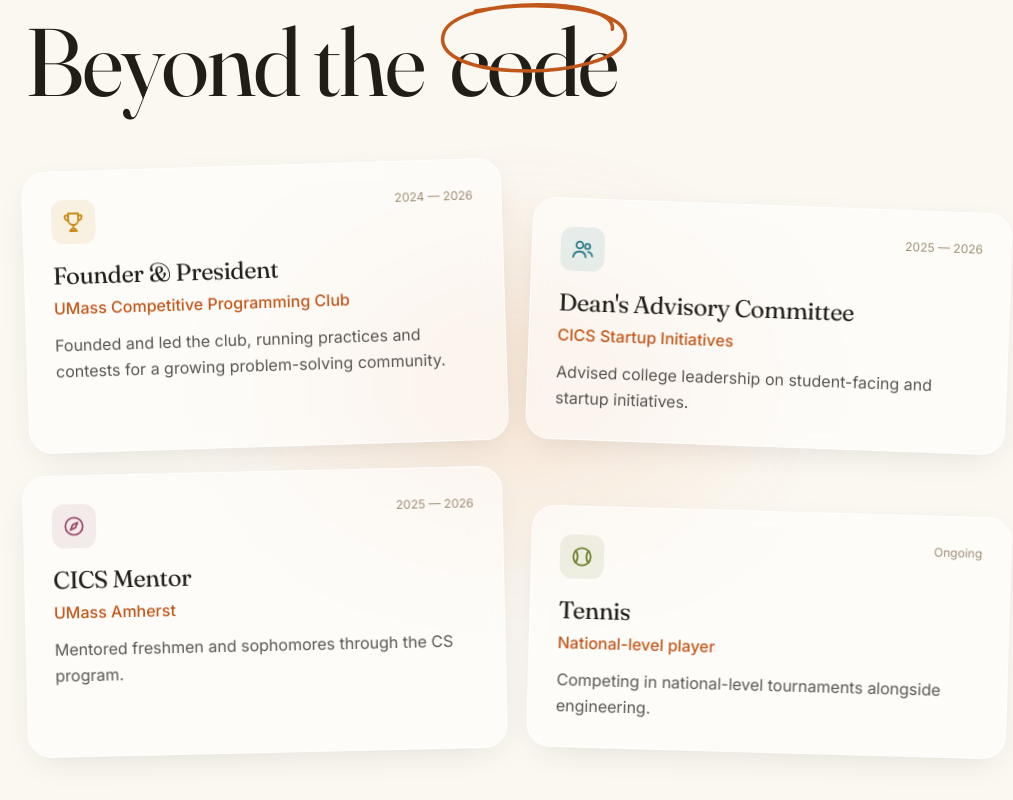
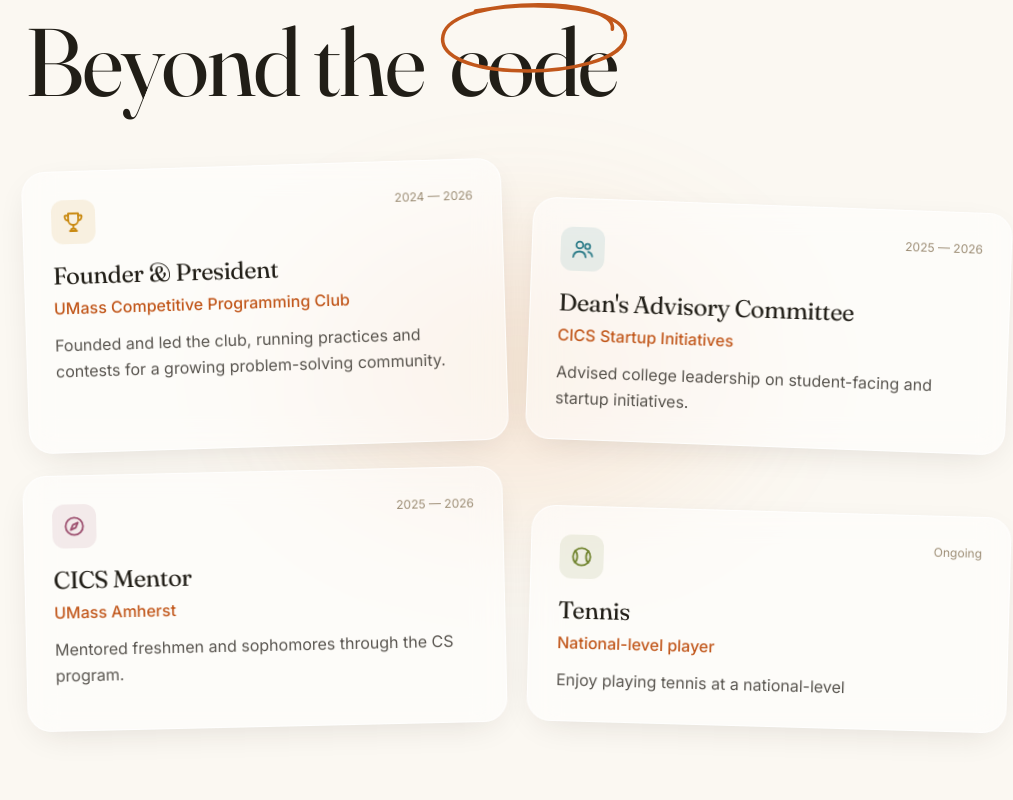
Before and after one commit to himccoder/MyWebsite, a React (Vite) app: page / in a window 1280 px wide. Shown: the part 5651-6451 px from the top of the page, without its empty margins (123-1136 px from the left). Built offline with nearby package versions, Linux system fonts and the light colour scheme; no server answers; the HTML template or start-up script is replaced by a standard one.

Commit message:
content polish

```diff
--- a/src/data/content.js
+++ b/src/data/content.js
@@ -12,7 +12,6 @@
 import cLogo from "../assets/img/logos/c.png";
 
 import utradeThumb from "../assets/img/UTrade_thumbnail.png";
-import brainBoostThumb from "../assets/img/BrainBoost_Thumbnail.png";
 import ticketThumb from "../assets/img/TicketTradingimg.png";
 import neuralThumb from "../assets/img/NeuralComplete.png";
 import ticTacToeThumb from "../assets/img/electictactoeimg.jpg";
@@ -166,7 +165,7 @@
     description:
       "Cognitive-training platform with clinically-grounded brain games and neurologist-ready reports.",
     stack: ["React", "Supabase", "PostgreSQL", "Gemini API"],
-    img: brainBoostThumb,
+    img: null,
     live: "https://brain-boost-eta.vercel.app/",
     badge: "Challenge Winner",
   },
@@ -236,7 +235,7 @@
     org: "National-level player",
     dates: "Ongoing",
     icon: "tennis",
-    note: "Competing in national-level tournaments alongside engineering.",
+    note: "Enjoy playing tennis at a national-level",
   },
 ];
 
```
